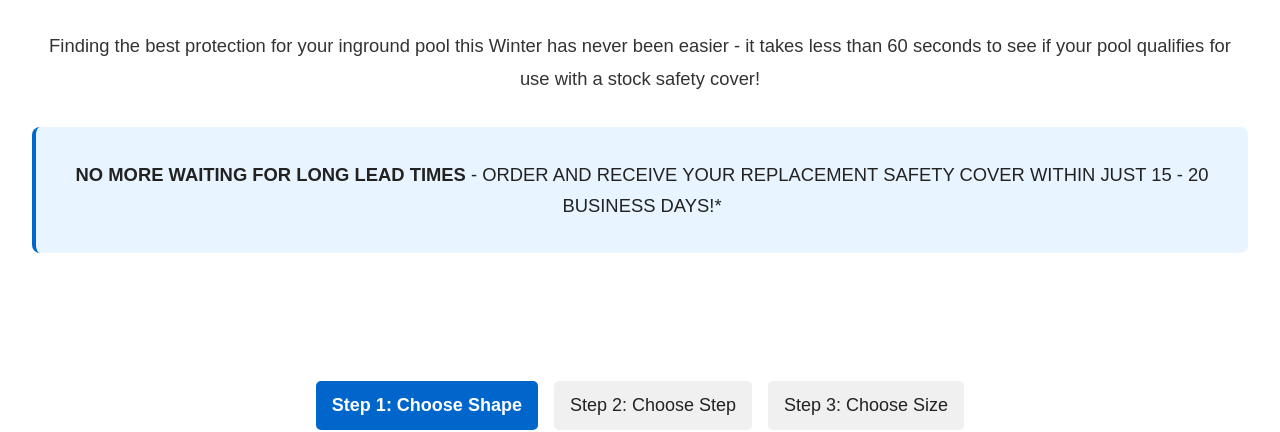
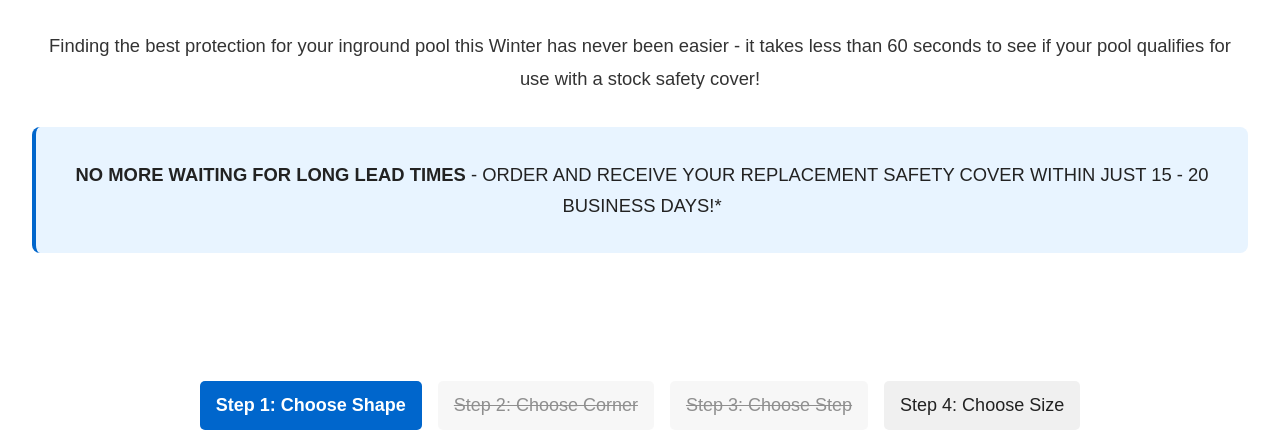
Before and after one commit to diansheng92/pool, a website: page safety-covers-template.html in a window 1280 px wide. Shown: the part 368-800 px from the top of the page. Drawn offline with Linux system fonts and the light colour scheme.

Commit message:
Add strikethrough to steps 2 and 3 in step indicator

```diff
--- a/safety-covers-template.html
+++ b/safety-covers-template.html
@@ -773,8 +773,9 @@
     <!-- Step Indicator -->
     <div class="step-indicator">
         <div class="step active" data-step="1">Step 1: Choose Shape</div>
-        <div class="step" data-step="2">Step 2: Choose Step</div>
-        <div class="step" data-step="3">Step 3: Choose Size</div>
+        <div class="step" data-step="2" style="text-decoration: line-through; opacity: 0.5;">Step 2: Choose Corner</div>
+        <div class="step" data-step="3" style="text-decoration: line-through; opacity: 0.5;">Step 3: Choose Step</div>
+        <div class="step" data-step="4">Step 4: Choose Size</div>
     </div>
 
     <!-- Configuration Container -->
```
